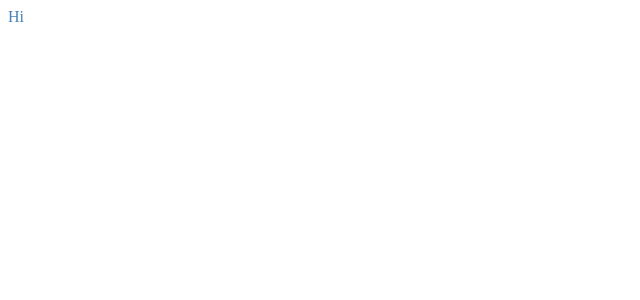
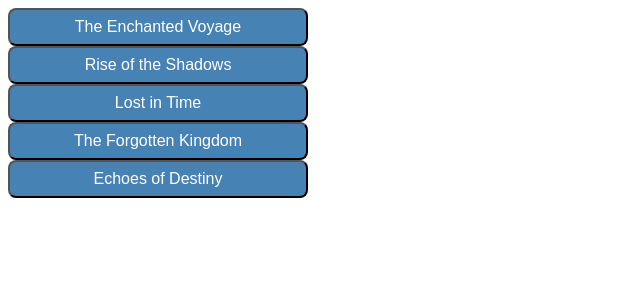
Before and after one commit to yarazarin/myFlix-client, a React (Vite) app: page / in a window 1280 px wide. Shown: the top 300 px of the page, without its empty margins (0-640 px from the left). Built offline with nearby package versions, Linux system fonts and the light colour scheme.

Commit message:
task 3.3

```diff
--- /dev/null
+++ b/src/components/MainView/Mainview.jsx
@@ -0,0 +1,81 @@
+import { useState } from "react";
+import MovieCard from "../MovieCard/MovieCard";
+import MovieView from "../MovieView/MovieView";
+
+const MainView = () => {
+  const [movies, setMovies] = useState(
+    [
+      {
+        id: 1,
+        title: "The Enchanted Voyage",
+        director: "John Smith",
+        image: "https://picsum.photos/300/300?random=1",
+        description: "Magical journey with unexpected wonders",
+        genre: "Fantasy",
+      },
+      {
+        id: 2,
+        title: "Rise of the Shadows",
+        director: "Emily Johnson",
+        image: "https://picsum.photos/300/300?random=2",
+        description: "Battle against impending darkness",
+        genre: "Action",
+      },
+      {
+        id: 3,
+        title: "Lost in Time",
+        director: "Michael Anderson",
+        image: "https://picsum.photos/300/300?random=3",
+        description: "Time-travel adventure with unforeseen consequences",
+        genre: "Sci-Fi",
+      },
+      {
+        id: 4,
+        title: "The Forgotten Kingdom",
+        director: "Sarah Williams",
+        image: "https://picsum.photos/300/300?random=4",
+        description: "Uncover the secrets of a long-lost kingdom",
+        genre: "Adventure",
+      },
+      {
+        id: 5,
+        title: "Echoes of Destiny",
+        director: "Robert Thompson",
+        image: "https://picsum.photos/300/300?random=5",
+        description: "Fate intertwined in a mesmerizing tale",
+        genre: "Drama",
+      },
+    ],
+  );
+
+  const [selectedMovie, setSelectedMovie] = useState(null);
+
+  if (selectedMovie) {
+    return (
+      <MovieView
+        movie={selectedMovie}
+        onBackClick={() => setSelectedMovie(null)}
+      />
+    );
+  }
+
+  if (movies.length === 0) {
+    return <div>Empty!</div>;
+  }
+
+  return (
+      <div>
+        {movies.map((movie) => (
+          <MovieCard
+            key={movie.id}
+            movie={movie}
+            onMovieClick={(newSelectedMovie) => {
+              setSelectedMovie(newSelectedMovie);
+            }}
+          />
+        ))}
+      </div>
+  );
+};
+
+export default MainView;
--- /dev/null
+++ b/src/components/MovieCard/MovieCard.jsx
@@ -0,0 +1,18 @@
+const MovieCard = ({ movie, onMovieClick }) => {
+  return (
+    <>
+      <div>
+        <button
+          className="movie__card"
+          onClick={() => {
+            onMovieClick(movie);
+          }}
+        >
+          {movie.title}
+        </button>
+      </div>
+    </>
+  );
+};
+
+export default MovieCard;
--- /dev/null
+++ b/src/components/MovieView/MovieView.jsx
@@ -0,0 +1,31 @@
+const MovieView = ({ movie, onBackClick }) => {
+  return (
+    <div className="movie__view">
+      <div>
+        <img src={movie.image} />
+      </div>
+      <div>
+        <span>Title: </span>
+        <span>{movie.title}</span>
+      </div>
+      <div>
+        <span>Director: </span>
+        <span>{movie.director}</span>
+      </div>
+      <div>
+        <span>Genre: </span>
+        <span>{movie.genre}</span>
+      </div>
+      <div>
+        <span>Description: </span>
+        <span>{movie.description}</span>
+      </div>
+      <br />
+      <button className="back-to" onClick={onBackClick}>
+        Back
+      </button>
+    </div>
+  );
+};
+
+export default MovieView;
--- a/src/index.jsx
+++ b/src/index.jsx
@@ -1,12 +1,9 @@
 import { createRoot } from "react-dom/client";
 import "./index.scss";
+import MainView from "./components/MainView/Mainview";
 
 const MyFlixApplication = () => {
-  return (
-    <div className="my-flix">
-      <div>Hi</div>
-    </div>
-  );
+  return <MainView />;
 };
 
 const container = document.querySelector("#root");
--- a/src/index.scss
+++ b/src/index.scss
@@ -1,5 +1,28 @@
 $color: steelblue;
+$color2: rgb(180, 70, 70);
+$color3: rgb(255, 228, 228);
 
 .my-flix {
   color: $color;
 }
+.movie__card,
+.back-to {
+  background-color: $color;
+  color: white;
+  font-size: 1rem;
+  padding: 0.5rem 1rem;
+  border-radius: 0.5rem;
+  cursor: pointer;
+  min-width: 300px;
+  transition: all 0.2s ease-in-out;
+
+  &:hover {
+    background-color: $color2;
+  }
+}
+
+.movie__view {
+  display: block;
+  max-width: 300px;
+  background-color: $color3;
+}
```
Also changed, not shown: 4 other files (tests, documents, lock files or other folders).
